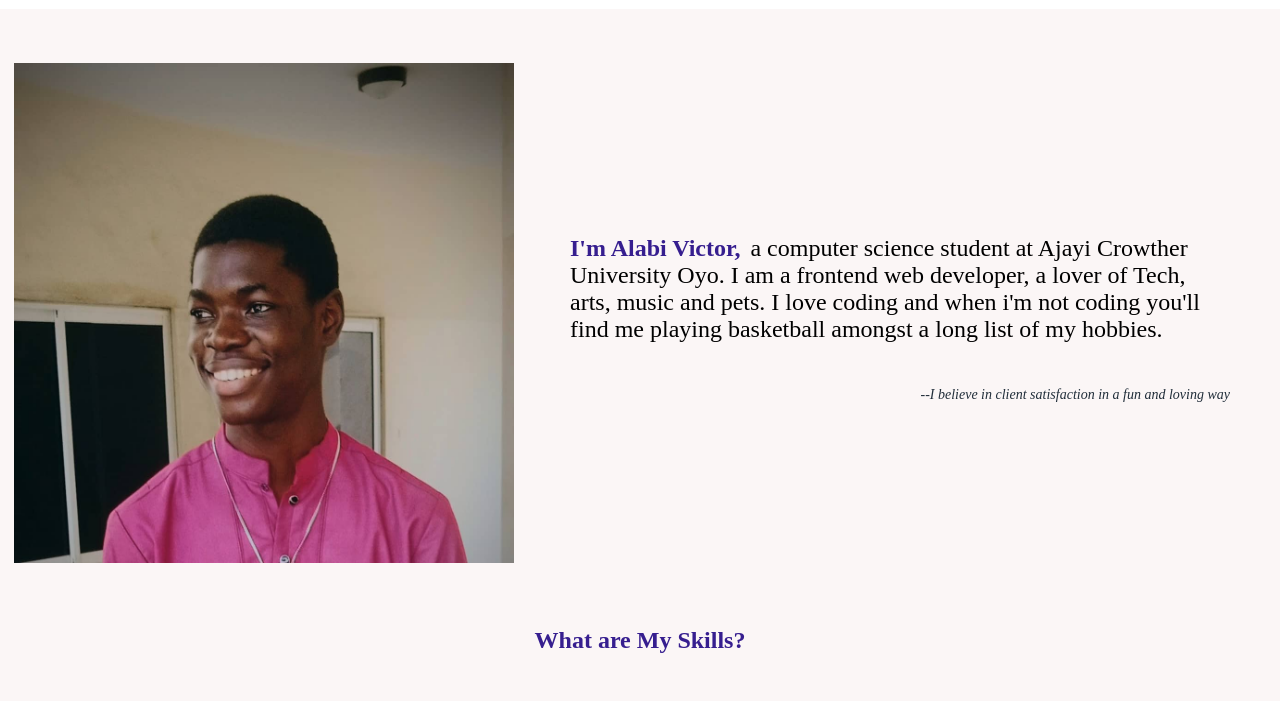
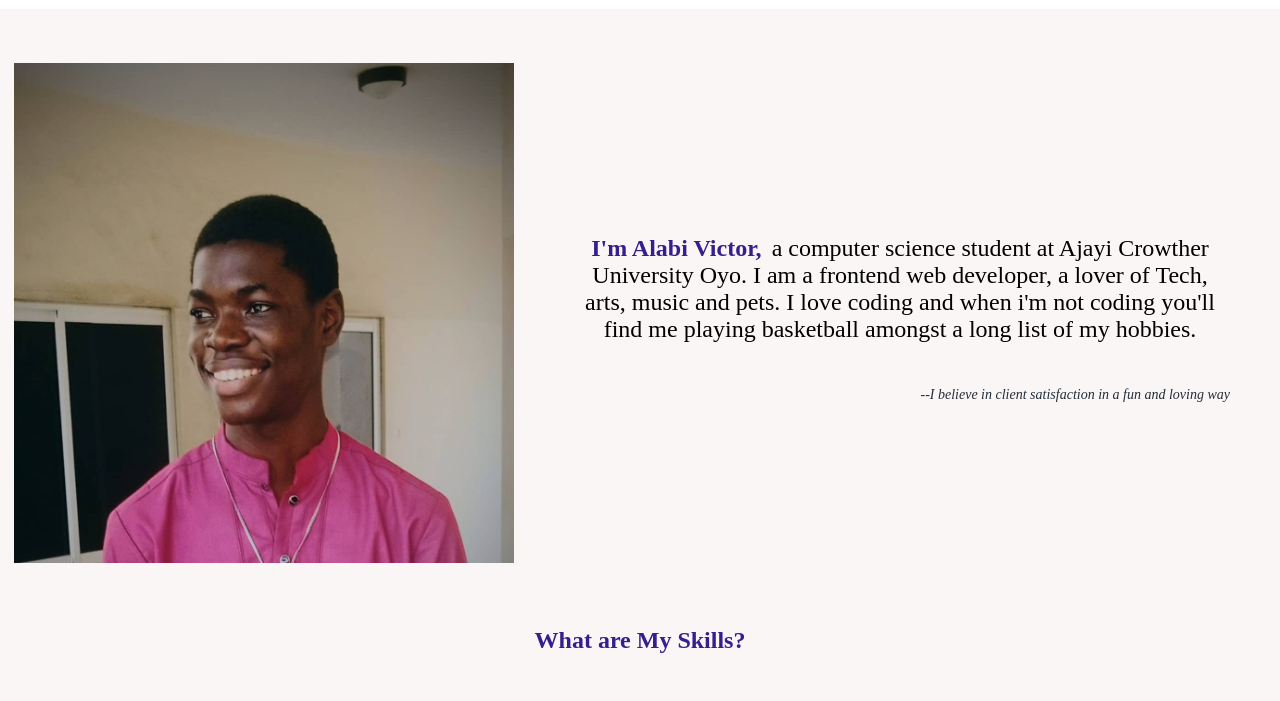
Before and after one commit to Davickyz/My-portfolio, a plain HTML site: page index.html in a window 1280 px wide. Shown: the part 78-779 px from the top of the page. Drawn offline with Linux system fonts and the light colour scheme.

Commit message:
Update styles.css

```diff
--- a/styles.css
+++ b/styles.css
@@ -50,6 +50,10 @@ header nav a:hover{
 
 #about div{
   padding: 8px;
+}
+
+#about #myinfo{
+  text-align: center;
 }
 
 #about #myinfo, #phrase{
```
